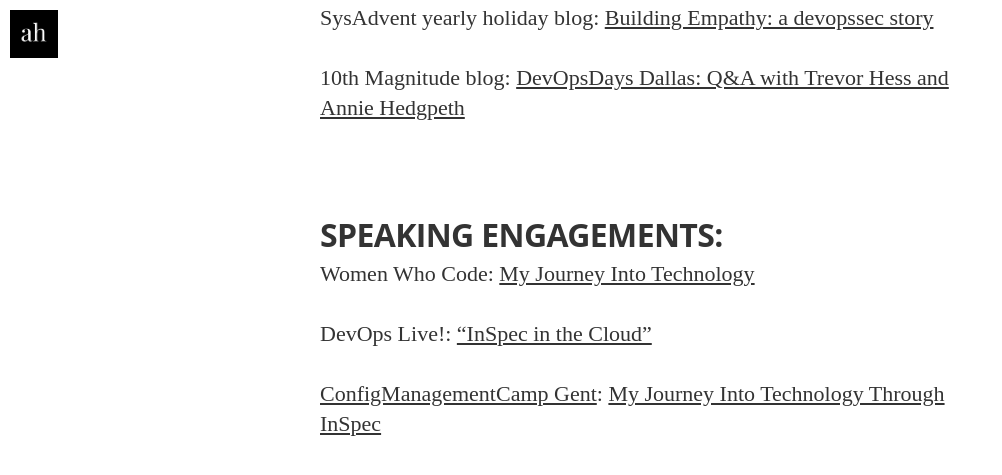
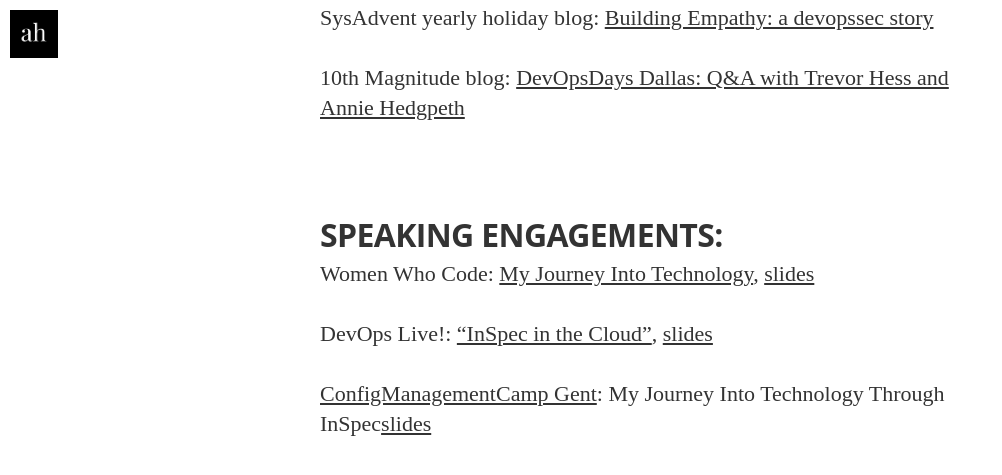
Before and after one commit to anniehedgpeth/anniehedgpeth.github.io, a Jekyll site: the page built from community.md, in a window 1280 px wide and 900 px high, scrolled down 907 px, cut to the strip 0-505 px from the top of the window. Shown: the top 475 px of the strip, without its empty margins (0-1002 px from the left). Built offline with Jekyll 4.4.1, drawn with Linux system fonts in a browser that asks for light colours; nearby versions of some CDN libraries; some web fonts are replaced.

Commit message:
community links for slides

```diff
--- a/community.md
+++ b/community.md
@@ -17,8 +17,8 @@
 10th Magnitude blog: [DevOpsDays Dallas: Q&A with Trevor Hess and Annie Hedgpeth](http://www.10thmagnitude.com/tech-blog/devopsdays-dallas/)
 
 # SPEAKING ENGAGEMENTS:
-Women Who Code: [My Journey Into Technology](https://twitter.com/WWCodeDFW/status/807033959188086785)
+Women Who Code: [My Journey Into Technology](https://twitter.com/WWCodeDFW/status/807033959188086785), [slides](http://prezi.com/2dkunsfxz99y/?utm_campaign=share&rc=ex0share&utm_medium=copy)
 
-DevOps Live!: [“InSpec in the Cloud”](https://www.youtube.com/watch?v=Y9kqolVaMOA)
+DevOps Live!: [“InSpec in the Cloud”](https://www.youtube.com/watch?v=Y9kqolVaMOA), [slides](http://prezi.com/teptbcs7stva/?utm_campaign=share&rc=ex0share&utm_medium=copy)
 
-[ConfigManagementCamp Gent](http://cfgmgmtcamp.eu/schedule/main/annie-hedgpeth.html): [My Journey Into Technology Through InSpec](http://prezi.com/3k-pdefzgx9t/?utm_campaign=share&rc=ex0share&utm_medium=copy)
+[ConfigManagementCamp Gent](http://cfgmgmtcamp.eu/schedule/main/annie-hedgpeth.html): My Journey Into Technology Through InSpec[slides](http://prezi.com/3k-pdefzgx9t/?utm_campaign=share&rc=ex0share&utm_medium=copy)
```
